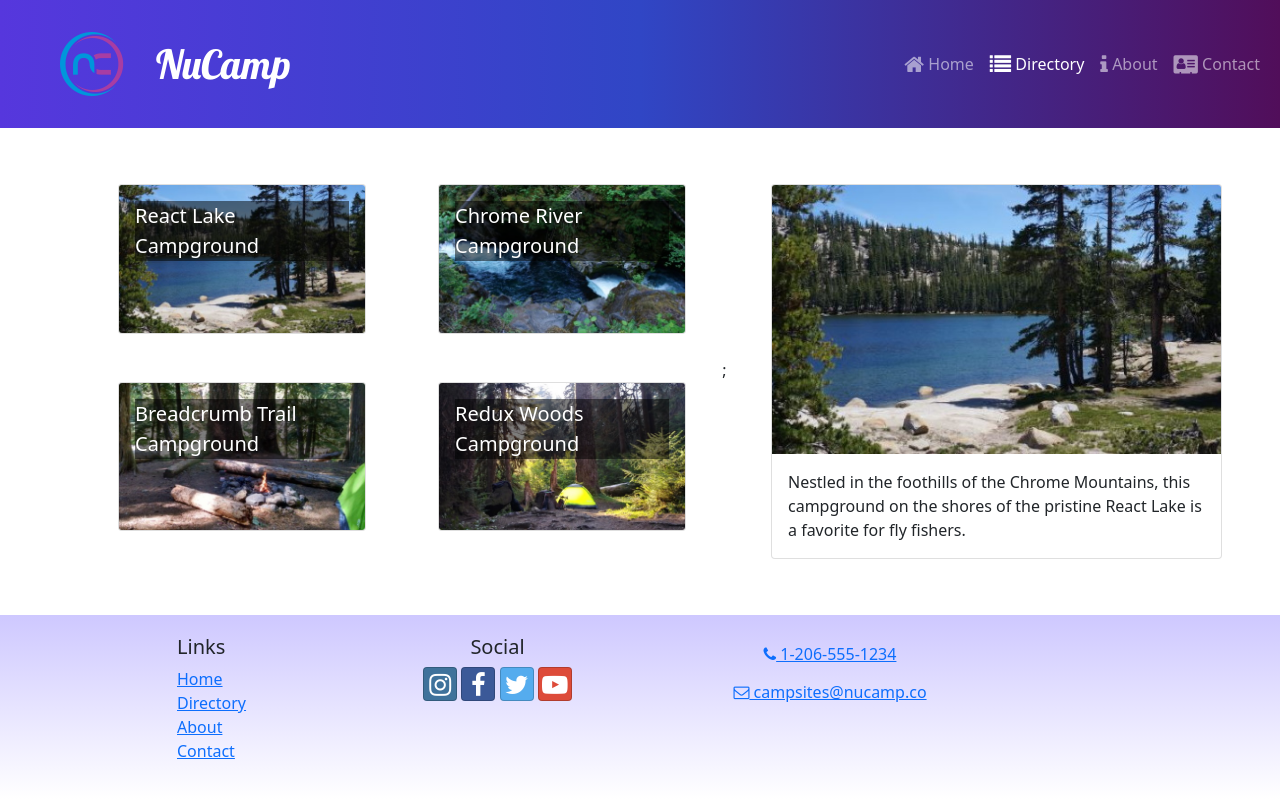
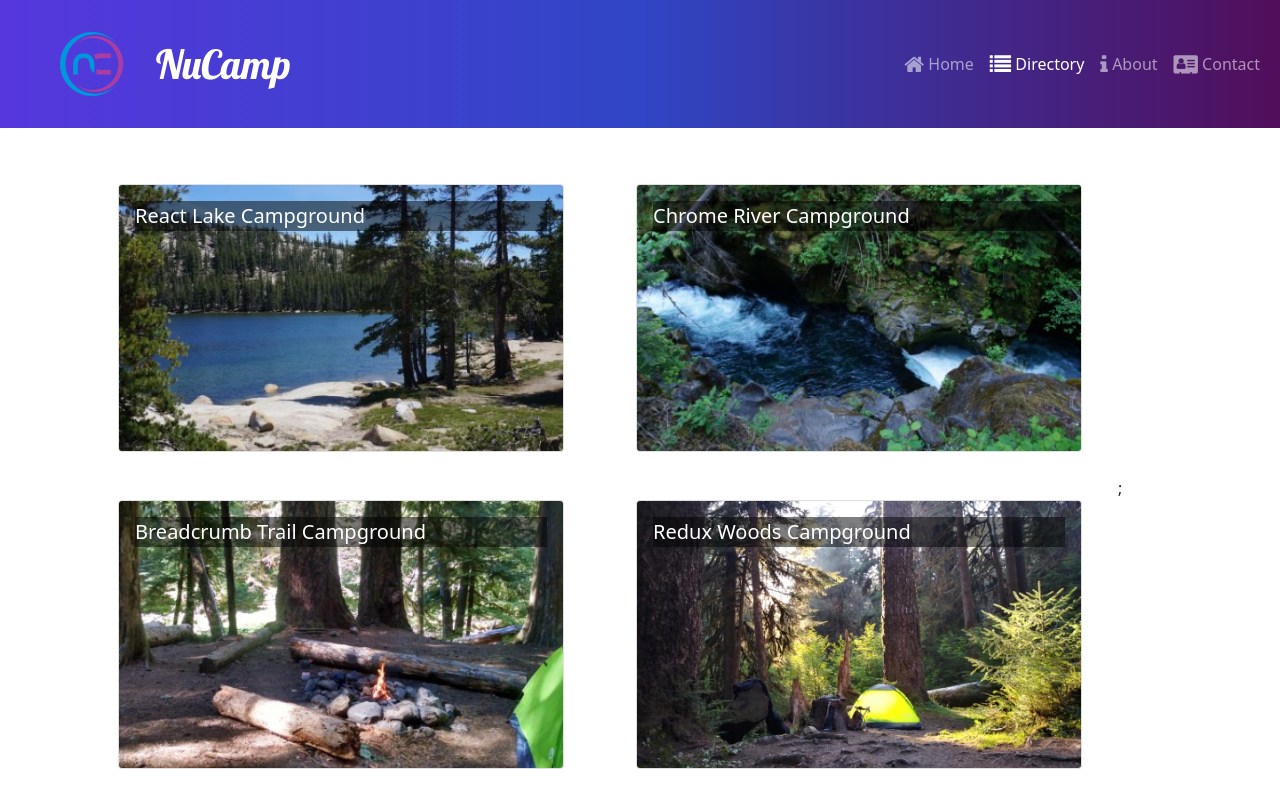
Before and after one commit to lucashb7/nucampsiteReact, a React (Create React App) app: page /directory in a window 1280 px wide. Shown: the top 800 px of the page. Built offline with nearby package versions, Linux system fonts and the light colour scheme.

Commit message:
CampsiteDetailPage with useParams

```diff
--- a/src/App.js
+++ b/src/App.js
@@ -5,6 +5,7 @@
 import CampsitesDirectoryPage from './pages/CampsitesDirectoryPage';
 import Header from './components/Header';
 import Footer from './components/Footer';
+import CampsiteDetailPage from './pages/CampsiteDetailPage';
 
 function App() {
   return (
@@ -14,6 +15,10 @@
           <Route path='/' element={<HomePage />} />
           <Route path='contact' element={<ContactPage />} />
           <Route path='directory' element={<CampsitesDirectoryPage />} />
+          <Route
+            path='directory/:campsiteId'
+            element={<CampsiteDetailPage />}
+          />
       </Routes>
       <Footer />
     </div>
--- a/src/features/campsites/CampsiteCard.js
+++ b/src/features/campsites/CampsiteCard.js
@@ -1,8 +1,10 @@
 import {Card, CardImg, CardImgOverlay, CardTitle} from 'reactstrap';
+import { Link } from 'react-router-dom';
 
 const CampsiteCard = ({ campsite }) => {
-    const { image, name } = campsite;
+    const { id, image, name } = campsite;
     return (
+        <Link to={`${id}`} >
             <Card>
                 <CardImg
                     width='100%'
@@ -13,6 +15,7 @@
                     <CardTitle>{name}</CardTitle>
                 </CardImgOverlay>
             </Card>
+        </Link>
     );
 };
 
--- a/src/features/campsites/CampsitesList.js
+++ b/src/features/campsites/CampsitesList.js
@@ -2,7 +2,7 @@
 import CampsiteCard from "./CampsiteCard";
 import { selectAllCampsites } from './campsitesSlices'
 
-const CampsitesList = ({ setCampsiteId }) => {
+const CampsitesList = () => {
     const campsites = selectAllCampsites();
 
     return (
@@ -13,7 +13,6 @@
                         md='5'
                         className='m-4'
                         key={campsite.id}
-                        onClick= {() => setCampsiteId(campsite.id)}
                         >
                         <CampsiteCard campsite={campsite} />
                     </Col>
--- a/src/features/campsites/campsitesSlices.js
+++ b/src/features/campsites/campsitesSlices.js
@@ -5,7 +5,7 @@
 };
 
 export const selectCampsiteById = (id) => {
-    return CAMPSITES.find((campsite) => campsite.id === id);
+    return CAMPSITES.find((campsite) => campsite.id === parseInt(id));
 };
 
 export const selectFeaturedCampsite = () => {
--- a/src/features/display/DisplayCard.js
+++ b/src/features/display/DisplayCard.js
@@ -7,7 +7,7 @@
         <Card>
             <CardImg src={image} alt={name} />
             <CardBody>
-                <CardTitle>{name}</CardTitle>
+                <CardTitle>{name} </CardTitle>
                 <CardText>{description}</CardText>
             </CardBody>
         </Card>
--- /dev/null
+++ b/src/pages/CampsiteDetailPage.js
@@ -0,0 +1,19 @@
+import { Container, Row } from 'reactstrap';
+import { useParams } from 'react-router-dom';
+import { selectCampsiteById } from '../features/campsites/campsitesSlices';
+import CampsiteDetail from '../features/campsites/CampsiteDetail';
+
+const CampsiteDetailPage = () => {
+    const { campsiteId } = useParams();
+    const campsite = selectCampsiteById(campsiteId);
+
+    return (
+        <Container>
+            <Row>
+                <CampsiteDetail campsite={campsite} />
+            </Row>
+        </Container>
+    );
+};
+
+export default CampsiteDetailPage;
--- a/src/pages/CampsitesDirectoryPage.js
+++ b/src/pages/CampsitesDirectoryPage.js
@@ -1,23 +1,11 @@
-import { useState } from 'react';
-import { Container, Row, Col } from 'reactstrap';
-import CampsiteDetail from '../features/campsites/CampsiteDetail';
+import { Container } from 'reactstrap';
 import CampsitesList from '../features/campsites/CampsitesList';
-import { selectCampsiteById } from '../features/campsites/campsitesSlices';
 
 const CampsitesDirectoryPage = () => {
-    const [campsiteId, setCampsiteId] = useState(0);
-    const selectedCampsite = selectCampsiteById(campsiteId);
 
     return (
         <Container>
-            <Row>
-                <Col sm='5' md='7'>
-                    <CampsitesList setCampsiteId= {setCampsiteId} />
-                </Col>
-                <Col sm='7' md='5'>
-                    <CampsiteDetail campsite={selectedCampsite} />
-                </Col>
-            </Row>
+            <CampsitesList />
         </Container>
     );
 };
```
Lines whose indentation alone changed are shown as unchanged.
